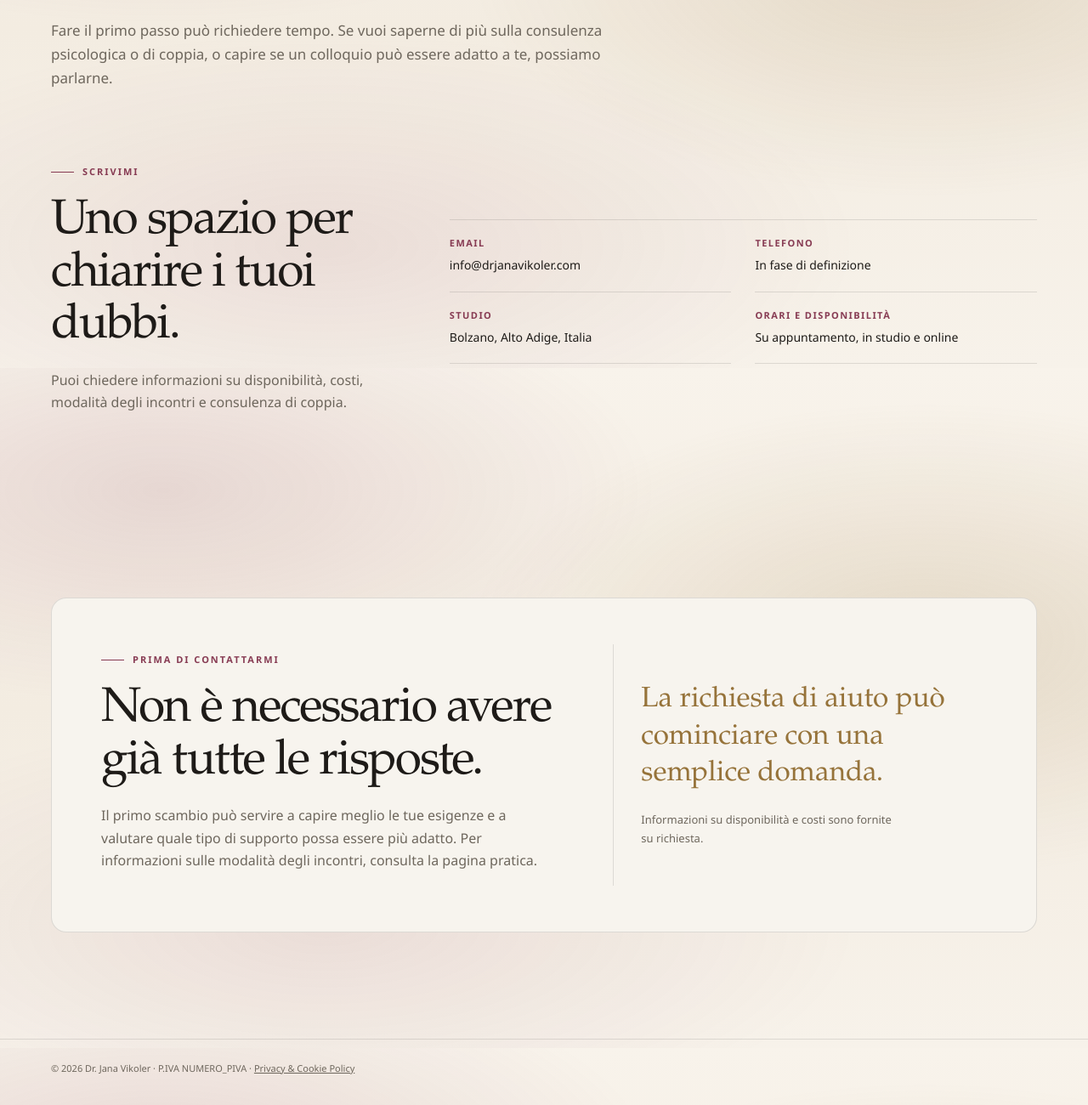
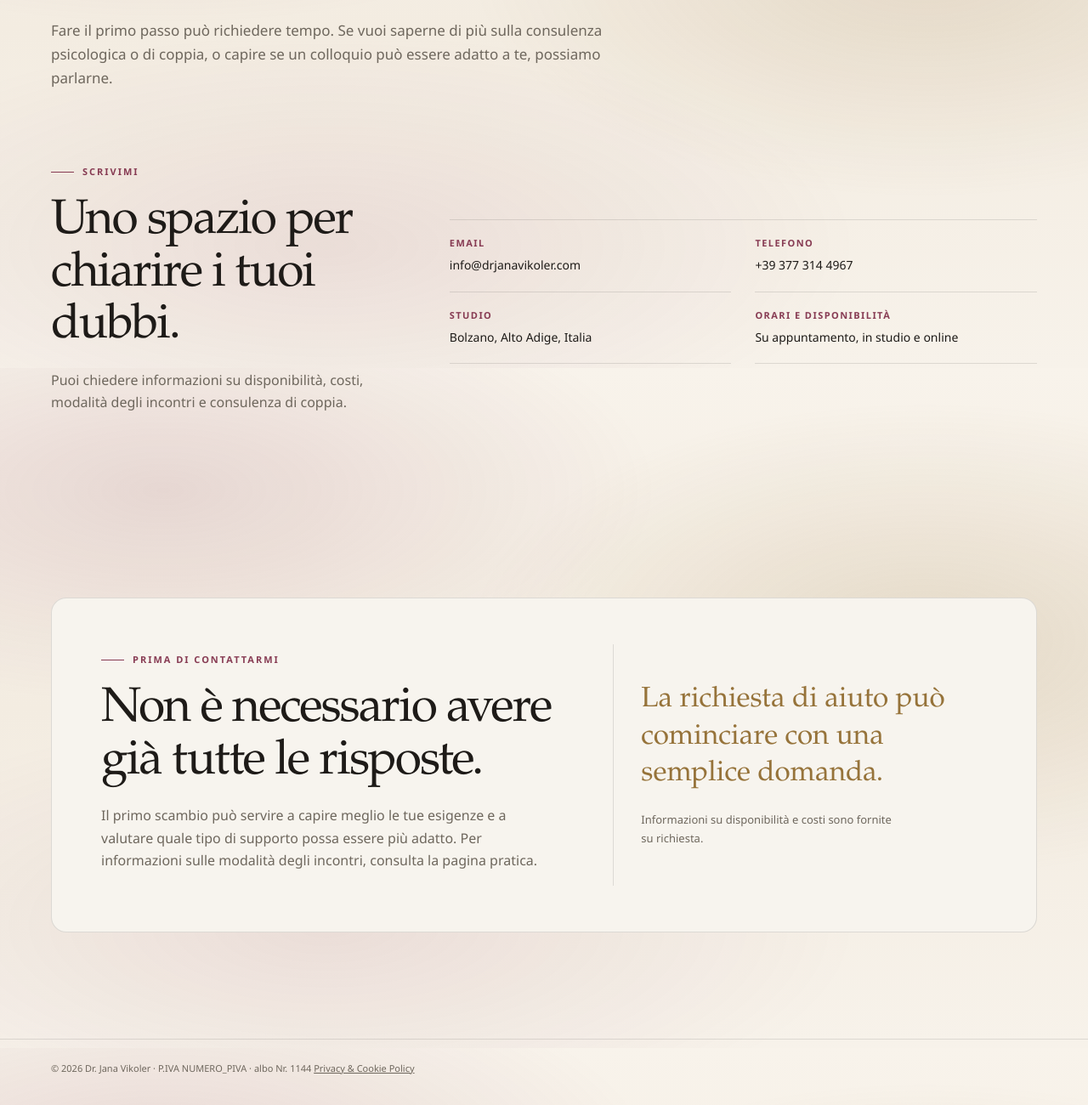
Before and after one commit to Ilenialbanese/janavikoler, a plain HTML site: page contact.html in a window 1280 px wide. Shown: the part 367-1667 px from the top of the page at 85% size. Drawn offline with Linux system fonts and the light colour scheme.

```diff
--- a/contact.html
+++ b/contact.html
@@ -36,7 +36,7 @@
         </div>
         <div class="practical-item">
           <strong data-it="Telefono" data-de="Telefon" data-en="Phone">Telefono</strong>
-          <span data-it="In fase di definizione" data-de="In Vorbereitung" data-en="To be confirmed">In fase di definizione</span>
+          <span data-it="+39 377 314 4967" data-de="+39 377 314 4967" data-en="+39 377 314 4967">+39 377 314 4967</span>
         </div>
         <div class="practical-item">
           <strong data-it="Studio" data-de="Praxis" data-en="Practice">Studio</strong>
@@ -59,7 +59,7 @@
 
   <footer class="site-footer">
     <div class="container footer-inner">
-      <p>© <span class="year"></span> Dr. Jana Vikoler · P.IVA NUMERO_PIVA · <a href="privacy.html" data-it="Privacy & Cookie Policy" data-de="Datenschutz & Cookies" data-en="Privacy & Cookie Policy">Privacy & Cookie Policy</a></p>
+      <p>© <span class="year"></span> Dr. Jana Vikoler · P.IVA NUMERO_PIVA · albo Nr. 1144 <a href="privacy.html" data-it="Privacy & Cookie Policy" data-de="Datenschutz & Cookies" data-en="Privacy & Cookie Policy">Privacy & Cookie Policy</a></p>
     </div>
   </footer>
 </body>
```
Also changed, not shown: about.html (+1 -1 lines), approach.html (+1 -1 lines), areas.html (+1 -1 lines), index.html (+1 -1 lines), practical.html (+1 -1 lines), privacy.html (+1 -1 lines).
